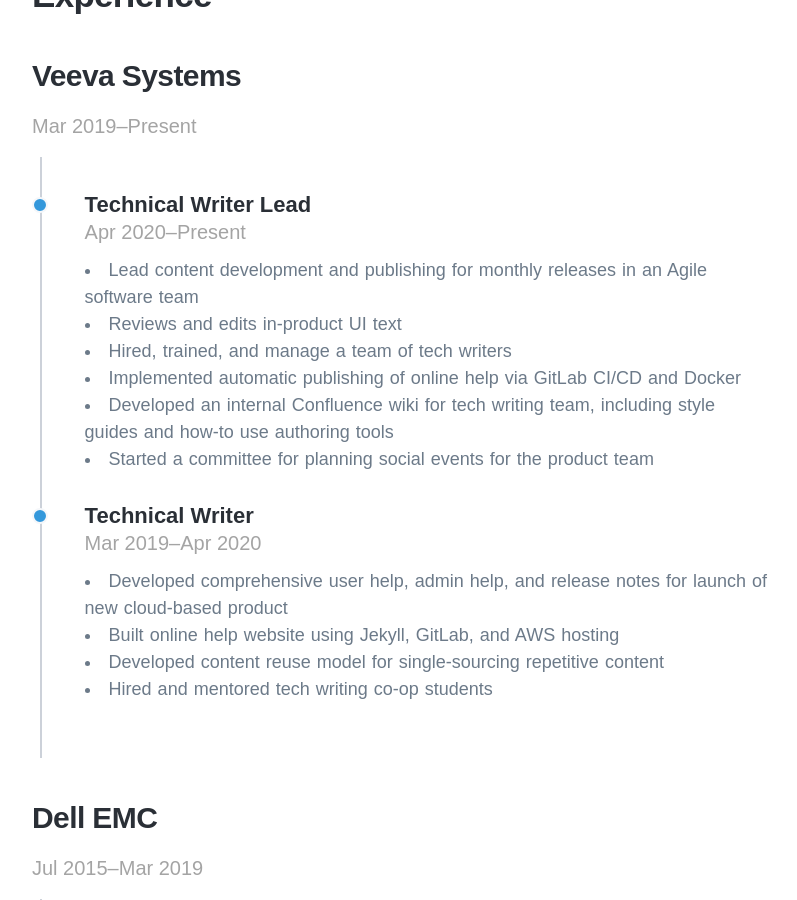
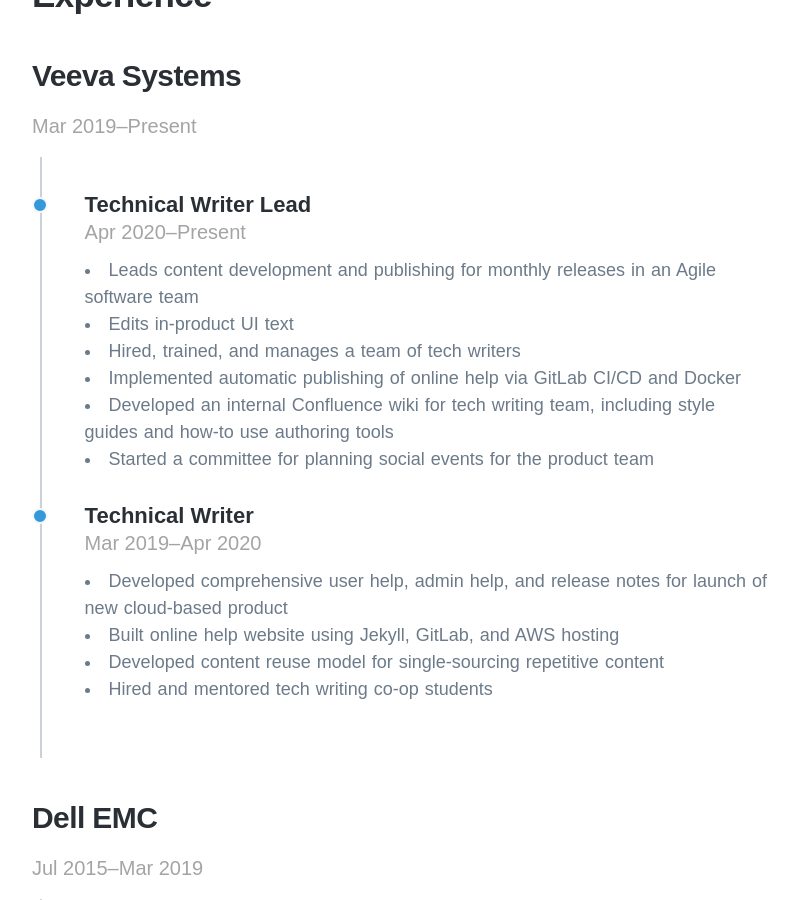
Before and after one commit to emilyrushton/emilyrushton.github.io, a Jekyll site: the page built from index.html, in a window 1280 px wide and 900 px high, scrolled down 1158 px. Shown: the whole window, without its empty margins (138-935 px from the left). Built offline with Jekyll 4.4.1, drawn with Linux system fonts in a browser that asks for light colours; nearby versions of some CDN libraries; some web fonts are replaced.

Commit message:
Update index.html

```diff
--- a/index.html
+++ b/index.html
@@ -66,9 +66,9 @@
 						         <h4>Technical Writer Lead</h4>
 						         <span class="date">Apr 2020–Present</span>
 						         <ul>
-							         <li>Lead content development and publishing for monthly releases in an Agile software team</li>
-							         <li>Reviews and edits in-product UI text</li>
-							         <li>Hired, trained, and manage a team of tech writers</li>
+							         <li>Leads content development and publishing for monthly releases in an Agile software team</li>
+							         <li>Edits in-product UI text</li>
+							         <li>Hired, trained, and manages a team of tech writers</li>
 							         <li>Implemented automatic publishing of online help via GitLab CI/CD and Docker</li>
 							         <li>Developed an internal Confluence wiki for tech writing team, including style guides and how-to use authoring tools</li>
 							         <li>Started a committee for planning social events for the product team</li>
```
